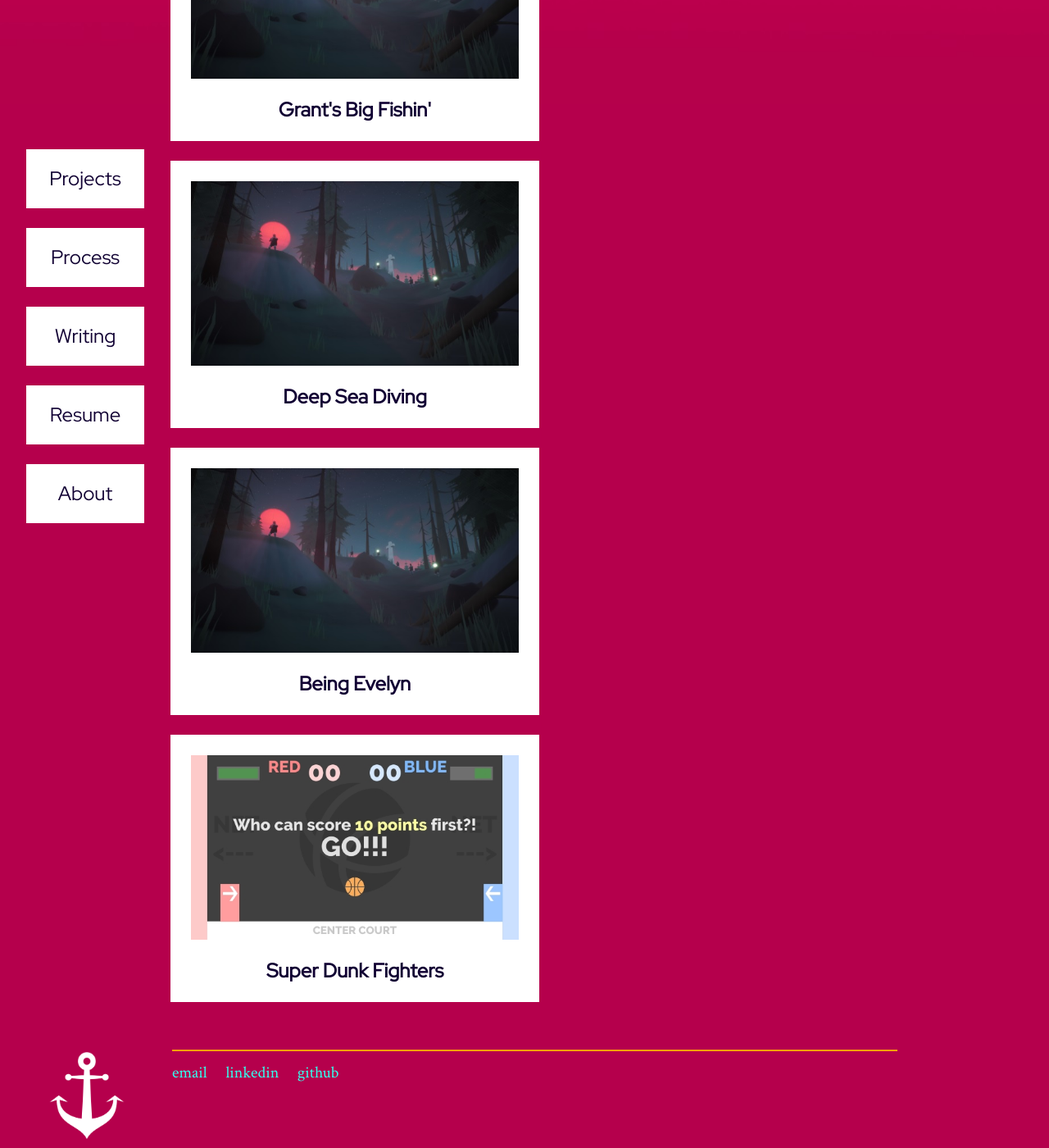
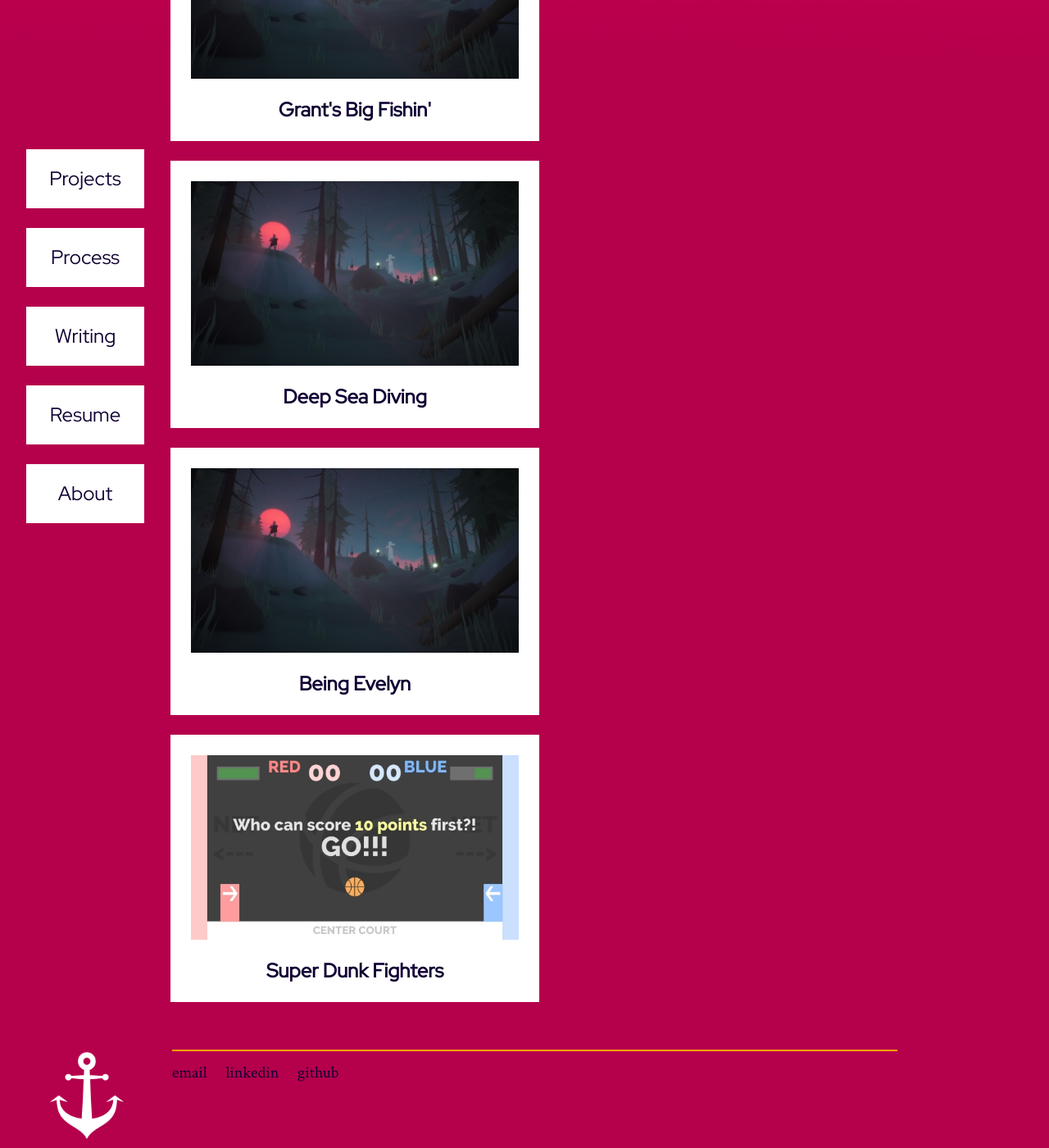
Before and after one commit to digigrant/digigrant.github.io, a Jekyll site: the page built from index.html, in a window 1280 px wide and 1400 px high, scrolled down 833 px. Shown: the whole window at 82% size. Built offline with Jekyll 4.4.1, drawn with Linux system fonts in a browser that asks for light colours.

Commit message:
<a> font color

```diff
--- a/_sass/_fonts.scss
+++ b/_sass/_fonts.scss
@@ -42,7 +42,7 @@ p
 a
 {
     text-decoration: none;
-    color: $color4;
+    color: $color5;
 }
 
 ul
```
